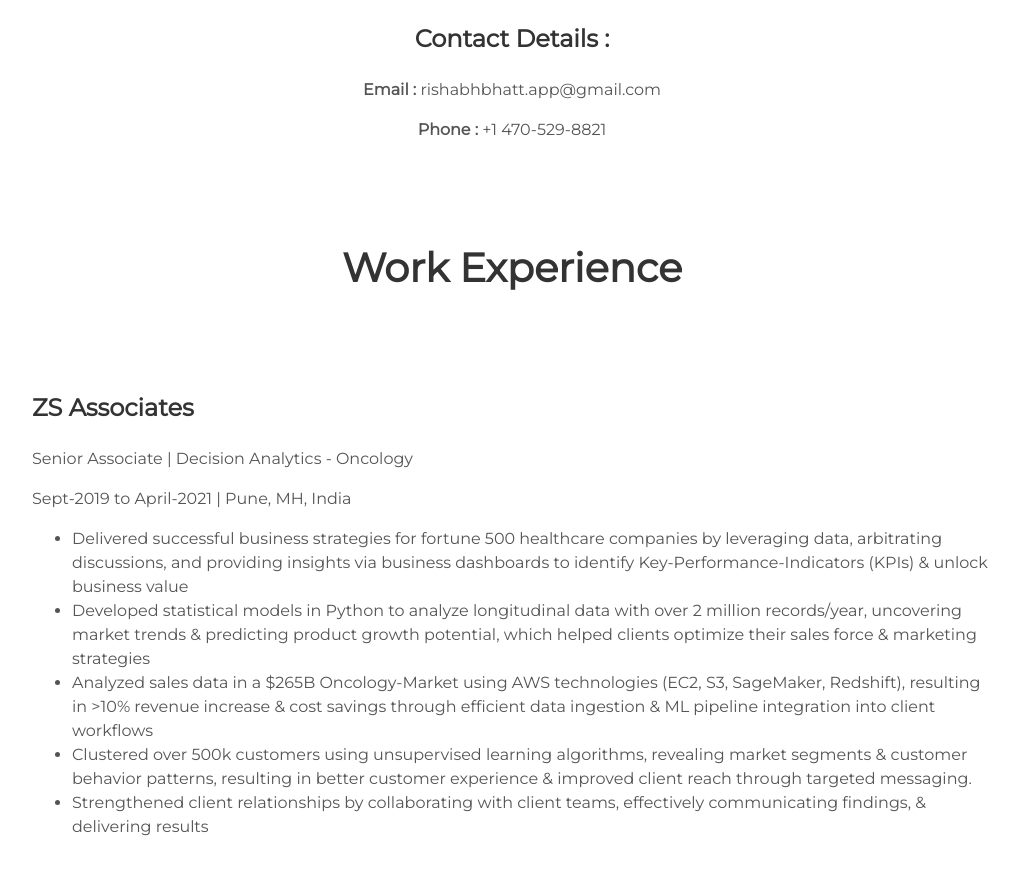
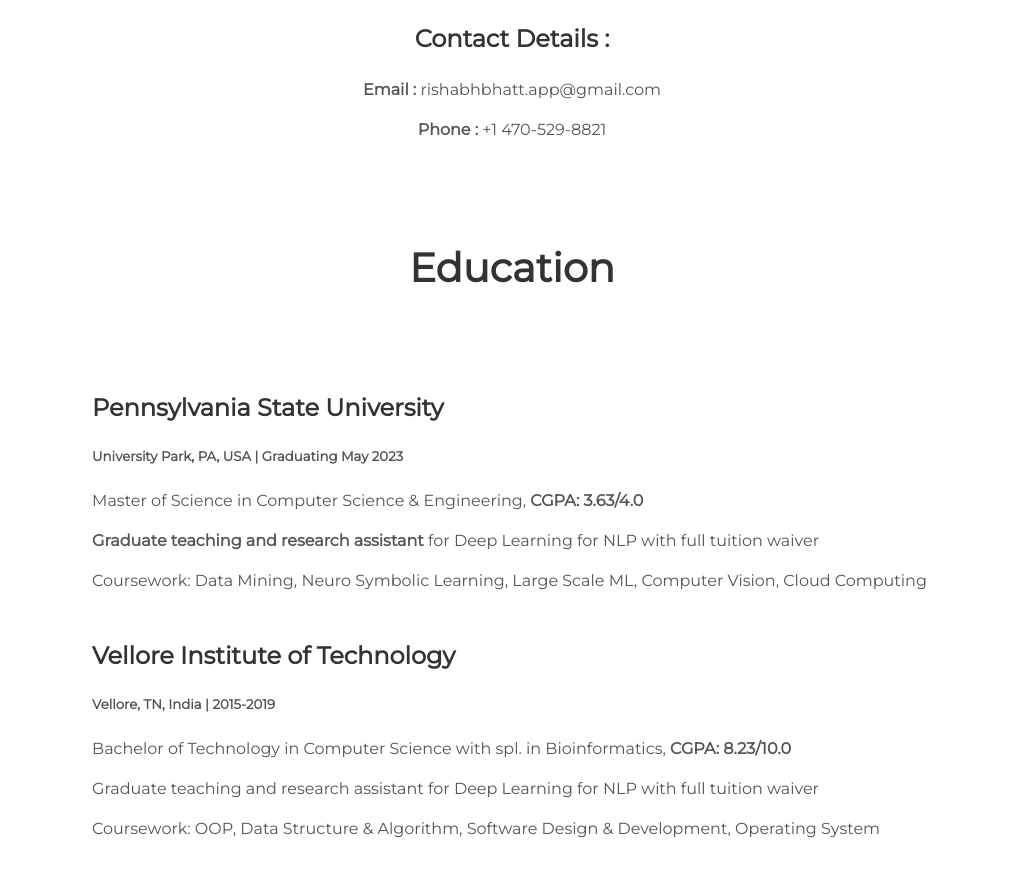
Before and after one commit to rishabhbhatt009/rishabhbhatt009.github.io, a Jekyll site: the page built from index.html, in a window 1280 px wide and 900 px high, scrolled down 1631 px, cut to the strip 17-894 px from the top of the window. Shown: the whole strip, without its empty margins (128-1147 px from the left). Built offline with Jekyll 4.4.1, drawn with Linux system fonts in a browser that asks for light colours.

Commit message:
Added Education Section

```diff
--- a/_includes/header.html
+++ b/_includes/header.html
@@ -13,7 +13,8 @@
       </div>
       <div style="margin-top: 7%;" class="header-links">
         <a class="link" href="#about" data-scroll>About Me</a>
-        <a class="link" href="#projects2" data-scroll>WorkExp</a>
+        <a class="link" href="#education" data-scroll>Education</a>
+        <a class="link" href="#workexp" data-scroll>WorkExp</a>
         <a class="link" href="#projects" data-scroll>Projects</a>
         <a class="link" href="#publications" data-scroll>Publications</a>
       </div>
--- a/_includes/projects2.html
+++ b/_includes/projects2.html
@@ -1,4 +1,26 @@
-<div class="user-details">
+<div class="user-details" id="education">
+  <h1> Education </h1>
+</div>
+
+<div class="user-projects2">
+  <div class="contents2">
+    <h3>Pennsylvania State University</h3>
+    <h5>University Park, PA, USA | Graduating May 2023</h5>
+    <p>Master of Science in Computer Science & Engineering, <b>CGPA: 3.63/4.0</b></p>
+    <p><b>Graduate teaching and research assistant</b> for Deep Learning for NLP with full tuition waiver</p>
+    <p>Coursework: Data Mining, Neuro Symbolic Learning, Large Scale ML, Computer Vision, Cloud Computing</p>
+  </div>
+  <div class="contents2">
+    <h3>Vellore Institute of Technology</h3>
+    <h5>Vellore, TN, India | 2015-2019</h5>
+    <p>Bachelor of Technology in Computer Science with spl. in Bioinformatics, <b>CGPA: 8.23/10.0</b></p>
+    <p>Graduate teaching and research assistant for Deep Learning for NLP with full tuition waiver</p>
+    <p>Coursework: OOP, Data Structure & Algorithm, Software Design & Development, Operating System</p>
+  </div>
+
+</div>
+
+<div class="user-details" id="workexp">
   <h1> Work Experience </h1>
 </div>
 
```
